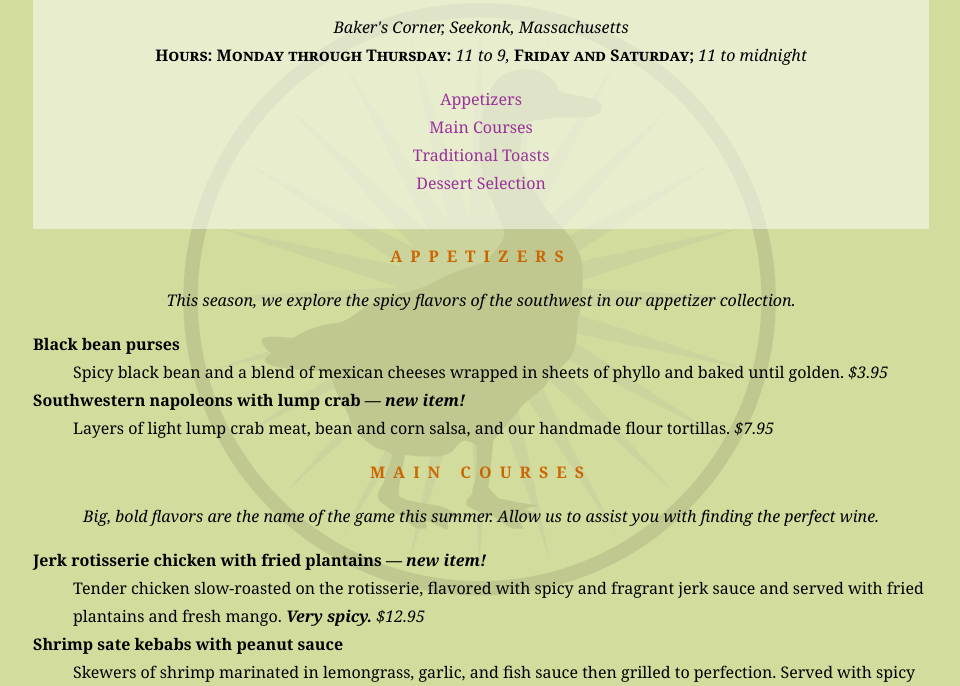
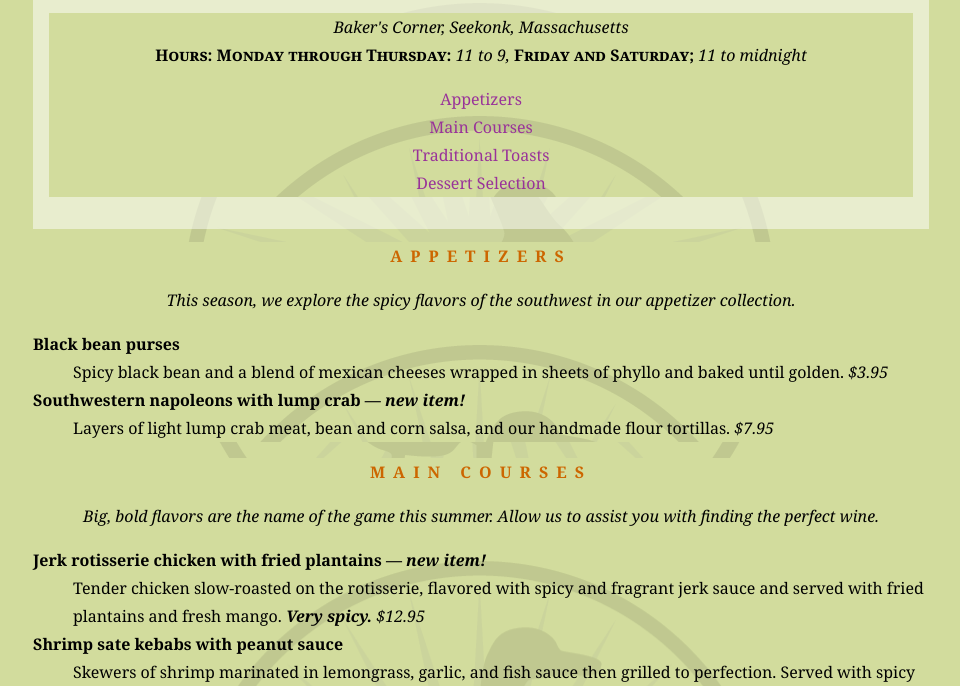
Before and after one commit to rbohny93/learning-web-design, a plain HTML site: page bistro/bistro.html in a window 1280 px wide. Shown: the part 100-786 px from the top of the page, without its empty margins (159-1119 px from the left). Drawn offline with Linux system fonts and the light colour scheme; a web font is replaced by a local one.

Commit message:
Exercise 13-6

```diff
--- a/bistro/bistro.html
+++ b/bistro/bistro.html
@@ -18,7 +18,7 @@ body {
   background-repeat:no-repeat;
   background-position: center 100px;
   background-attachment: fixed;
-
+  background: #d2dc9d url(images/blackgoose.png) no-repeat center 100px fixed;
 }
 #header {
   margin-top: 0;
@@ -91,6 +91,9 @@ a:hover{
 a:active{
   color:#ff00ff;
   background-color:#fff;
+}
+div{
+  background:#d2dc9d url(images/blackgoose.png) no-repeat center 100px fixed;
 }
 
 
```
